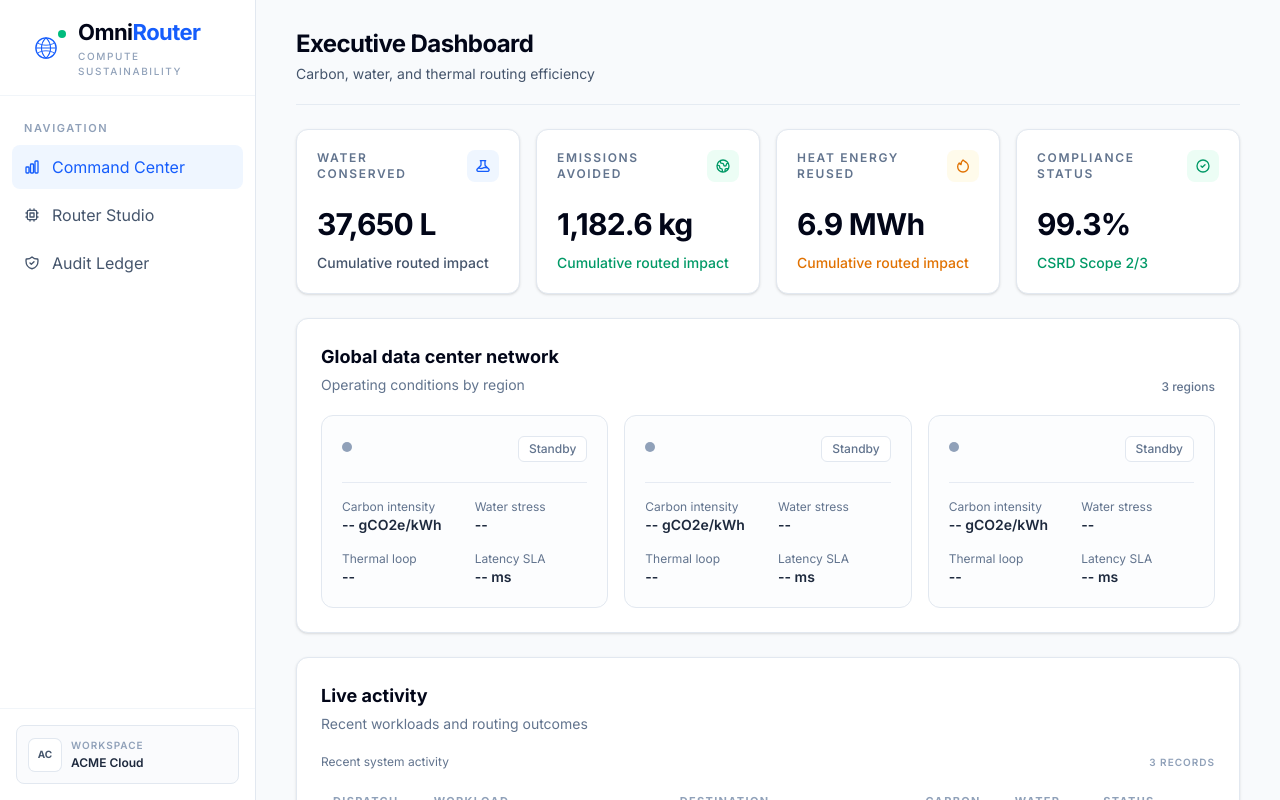
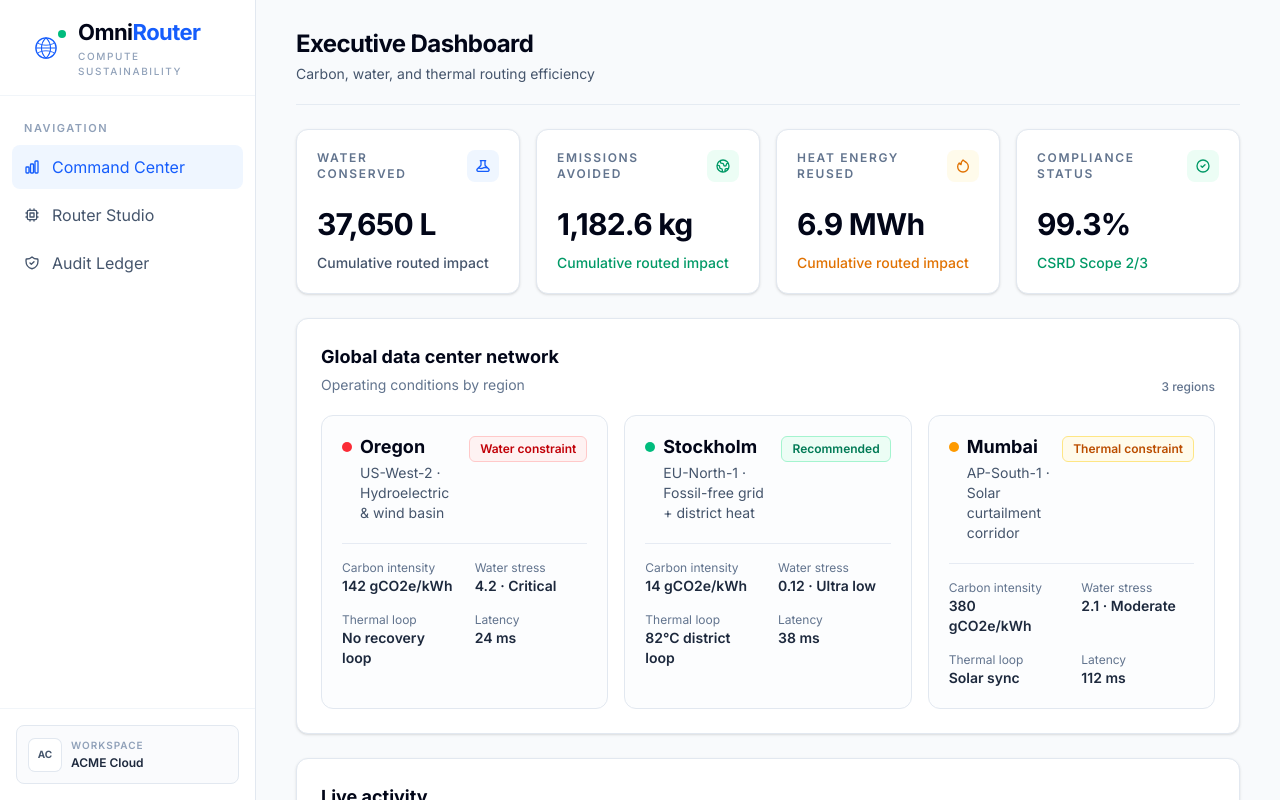
Before and after one commit to NihalTiwari8008/OmniRouter, a Next.js app: page /dashboard in a window 1280 px wide. Shown: the top 800 px of the page. Built offline with nearby package versions, Linux system fonts and the light colour scheme.

Commit message:
Fix command center region cards data binding

```diff
--- a/app/dashboard/page.js
+++ b/app/dashboard/page.js
@@ -97,7 +97,15 @@ function MetricCard({ label, value, suffix, detail, icon, tone = "blue", childre
     </motion.div>
   );
 }
-function RegionNode({ name, subtitle, hasData, selected, populated }) {
+function RegionNode({ region, selected }) {
+  const tone = region.tone === "risk" ? "red" : region.tone === "constraint" ? "amber" : "emerald";
+  const dot = tone === "red" ? "bg-red-500" : tone === "amber" ? "bg-amber-500" : "bg-emerald-500";
+  const badge = tone === "red"
+    ? "border-red-200 bg-red-50 text-red-700"
+    : tone === "amber"
+      ? "border-amber-200 bg-amber-50 text-amber-700"
+      : "border-emerald-200 bg-emerald-50 text-emerald-700";
+
   return (
     <motion.div
       variants={fadeInUp}
@@ -106,40 +114,40 @@ function RegionNode({ name, subtitle, hasData, selected, populated }) {
       <div className="flex items-start justify-between gap-3">
         <div className="min-w-0">
           <div className="flex items-start gap-2">
-            <span className={`mt-1.5 h-2.5 w-2.5 shrink-0 rounded-full ${hasData ? populated.dotColor : "bg-slate-400"}`} />
+            <span className={`mt-1.5 h-2.5 w-2.5 shrink-0 rounded-full ${dot}`} />
             <div>
-              <h3 className="text-lg font-bold leading-tight text-slate-950">{name}</h3>
-              <p className="mt-1 text-sm leading-5 text-slate-600">{subtitle}</p>
+              <h3 className="text-lg font-bold leading-tight text-slate-950">{region.name}</h3>
+              <p className="mt-1 text-sm leading-5 text-slate-600">{region.code} · {region.descriptor}</p>
             </div>
           </div>
         </div>
-        {hasData ? (
-          <span className={`shrink-0 rounded-md border px-2.5 py-1 text-xs font-semibold ${populated.badgeBg}`}>{populated.badgeText}</span>
-        ) : (
-          <span className="shrink-0 rounded-md border border-slate-200 bg-white px-2.5 py-1 text-xs font-medium text-slate-500">Standby</span>
-        )}
+        <span className={`shrink-0 rounded-md border px-2.5 py-1 text-xs font-semibold ${badge}`}>
+          {selected ? "Active route" : region.badge}
+        </span>
       </div>
+
       <div className="mt-5 grid grid-cols-2 gap-x-5 gap-y-4 border-t border-slate-200/80 pt-4 text-sm">
         <div>
           <span className="block text-xs text-slate-500">Carbon intensity</span>
-          <span className="font-semibold text-slate-800">{hasData ? populated.carbon : "-- gCO2e/kWh"}</span>
+          <span className="font-semibold text-slate-800">{region.carbon} gCO2e/kWh</span>
         </div>
         <div>
           <span className="block text-xs text-slate-500">Water stress</span>
-          <span className="font-semibold text-slate-800">{hasData ? populated.wsi : "--"}</span>
+          <span className="font-semibold text-slate-800">{region.waterStress} · {region.waterLabel}</span>
         </div>
         <div>
           <span className="block text-xs text-slate-500">Thermal loop</span>
-          <span className="font-semibold text-slate-800">{hasData ? populated.thermal : "--"}</span>
+          <span className="font-semibold text-slate-800">{region.heat}</span>
         </div>
         <div>
-          <span className="block text-xs text-slate-500">Latency SLA</span>
-          <span className="font-semibold text-slate-800">{hasData ? populated.latency : "-- ms"}</span>
+          <span className="block text-xs text-slate-500">Latency</span>
+          <span className="font-semibold text-slate-800">{region.latency} ms</span>
         </div>
       </div>
     </motion.div>
   );
 }
+
 function AnalysisTimeline({ stage, complete }) {
   return (
     <div className="mb-5 rounded-xl border border-slate-200 bg-white px-4 py-4">
```
